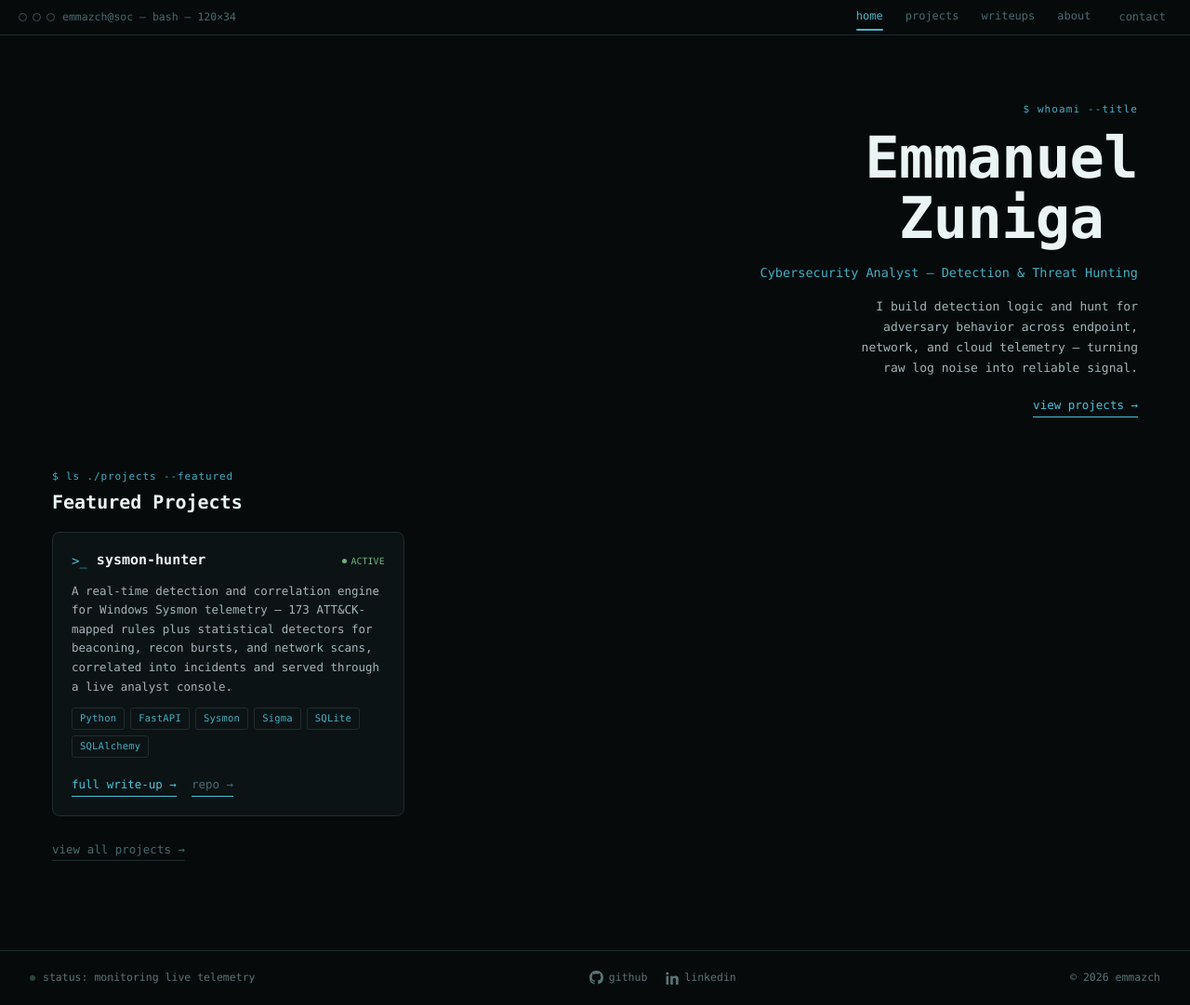
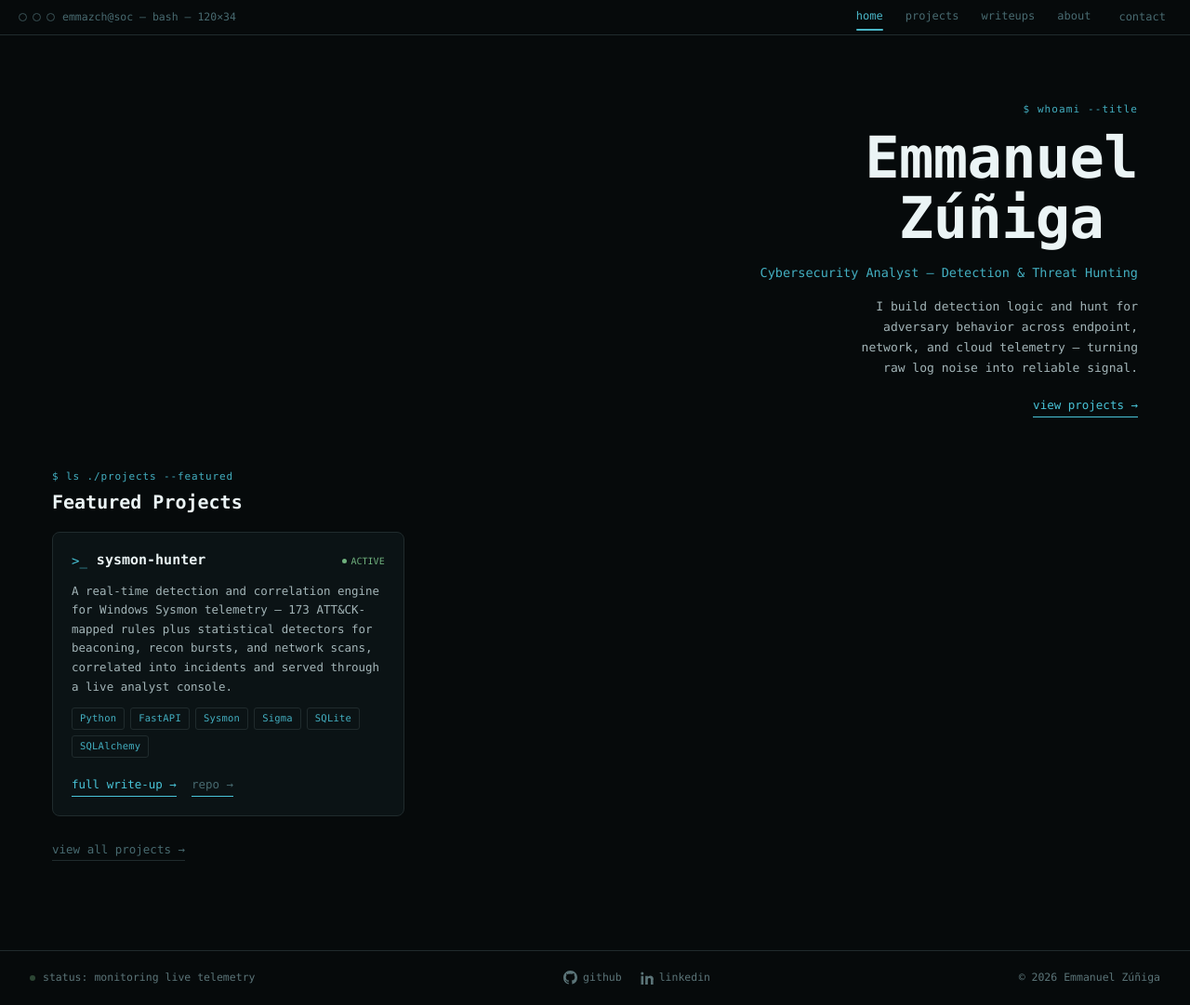
Before and after one commit to Emmazch22/emmazch22.github.io, a Jekyll site: the page built from index.md, in a window 1280 px wide. Shown: the whole page at 93% size. Built offline with Jekyll 4.4.1, drawn with Linux system fonts in a browser that asks for light colours.

Commit message:
Use full name consistently for site title, author, and hero

```diff
--- a/_config.yml
+++ b/_config.yml
@@ -1,10 +1,10 @@
-title: emmazch
-short_title: emmazch22
+title: Emmanuel Zúñiga
+short_title: Emmanuel Zúñiga
 description: >-
   Cybersecurity analyst focused on detection engineering and threat hunting
   across endpoint, network, and cloud telemetry. Tools, writeups, and CVE
   analysis.
-author: emmazch
+author: Emmanuel Zúñiga
 url: "https://emmazch22.github.io"
 baseurl: ""
 
--- a/index.md
+++ b/index.md
@@ -1,7 +1,7 @@
 ---
 layout: home
 title: Home
-hero_name: Emmanuel Zuniga
+hero_name: Emmanuel Zúñiga
 tagline: "Cybersecurity Analyst — Detection & Threat Hunting"
 intro: >-
   I build detection logic and hunt for adversary behavior across endpoint,
```
